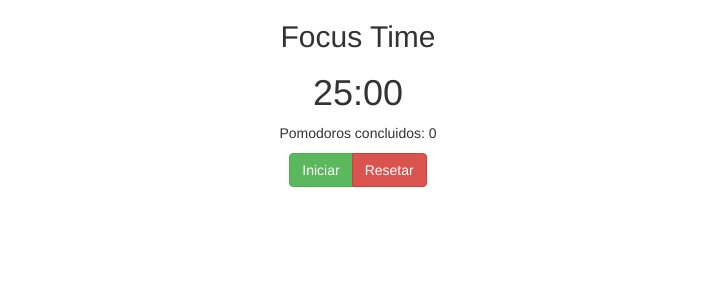
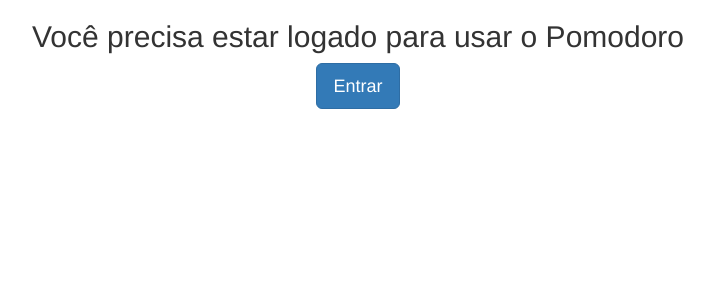
Before and after one commit to RenatoRosaFranco/pomopanda, a Next.js app: page / in a window 1280 px wide. Shown: the top 300 px of the page, without its empty margins (282-996 px from the left). Built offline with nearby package versions, Linux system fonts and the light colour scheme.

Commit message:
feature: add pomodoro auth provider and update component.

```diff
--- a/src/app/layout.jsx
+++ b/src/app/layout.jsx
@@ -3,6 +3,7 @@
 import 'bootstrap/dist/css/bootstrap.min.css';
 import '@/app/application.scss';
 
+import { AuthProvider } from "@/contexts/AuthContext";
 import { PomodoroProvider } from "@/contexts/PomodoroContext";
 
 const geistSans = Geist({
@@ -24,9 +25,11 @@
   return (
     <html lang="pt-BR">
       <body className={`${geistSans.variable} ${geistMono.variable}`}>
-        <PomodoroProvider>
-          {children}
-        </PomodoroProvider>
+        <AuthProvider>
+          <PomodoroProvider>
+            {children}
+          </PomodoroProvider>
+        </AuthProvider>
       </body>
     </html>
   );
--- a/src/components/PomodoroTimer.jsx
+++ b/src/components/PomodoroTimer.jsx
@@ -2,6 +2,8 @@
 
 import React, { useContext } from 'react';
 import { PomodoroContext } from '../contexts/PomodoroContext';
+import { AuthContext } from '@/contexts/AuthContext';
+import { useRouter } from 'next/navigation';
 
 const formatTime = (seconds) => {
   const min = String(Math.floor(seconds / 60)).padStart(2, '0');
@@ -10,6 +12,13 @@
 };
 
 const PomodoroTimer = () => {
+  const { user, logout } = useContext(AuthContext);
+  const router = useRouter();
+
+  const handleClick = () => {
+    return router.push('/login');
+  }
+
   const {
     timer,
     isRunning,
@@ -19,6 +28,20 @@
     pauseTimer,
     resetTimer
   } = useContext(PomodoroContext);
+
+  if (!user) {
+    return(
+      <div className="text-center mt-5">
+        <h2>Você precisa estar logado para usar o Pomodoro</h2>
+
+        <button
+          onClick={handleClick}
+          className='btn btn-primary btn-lg'>
+          Entrar
+        </button>
+      </div>
+    );
+  }
 
   return(
     <div className="container text-center mt-5">
```
